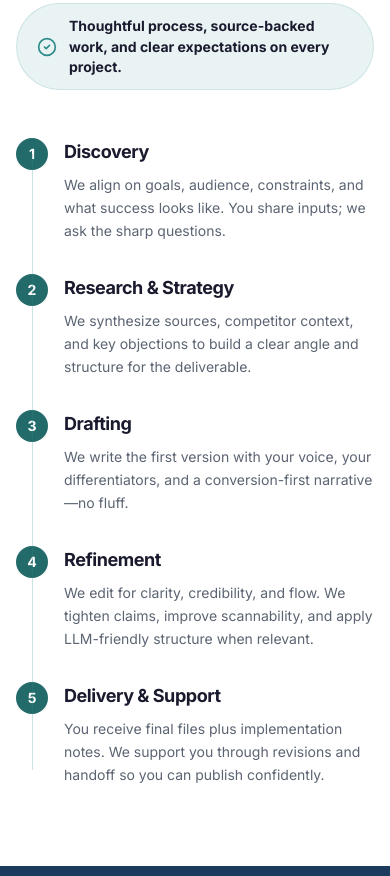
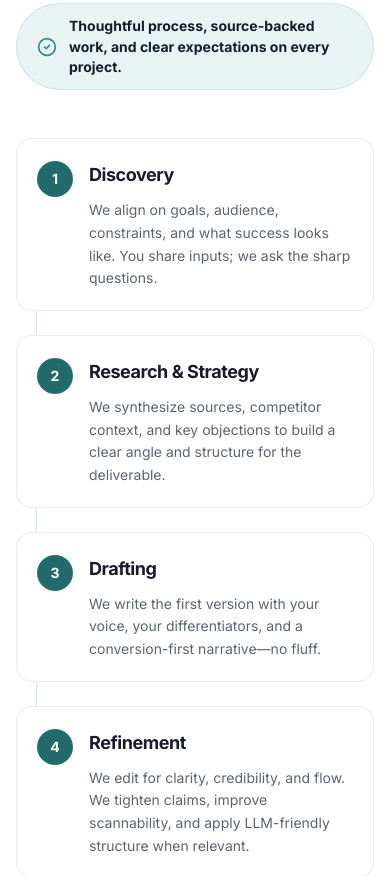
Before and after one commit to jasnez/virtuall-np, a Next.js app: page / in a window 390 px wide. Shown: the part 3820-4696 px from the top of the page. Built offline with nearby package versions, Linux system fonts and the light colour scheme; no server answers.

Commit message:
refine process steps into structured editorial system
Improve Why Work With Us process readability by introducing consistent step grouping, clearer hierarchy, and calmer visual separation so teams can follow the sequence quickly on desktop and mobile.

Made-with: Cursor

```diff
--- a/src/components/sections/TrustSection.tsx
+++ b/src/components/sections/TrustSection.tsx
@@ -44,9 +44,12 @@ export function TrustSection({ disableAnimation = false }: TrustSectionProps) {
             </div>
           </div>
 
-          <div className="relative pl-0 sm:pl-1">
-            <div className="absolute left-4 top-4 bottom-4 w-px bg-accent/25 pointer-events-none" aria-hidden />
-            <div className="space-y-8">
+          <div className="relative">
+            <div
+              className="absolute left-[1.28rem] top-6 bottom-6 w-px bg-accent/20 pointer-events-none"
+              aria-hidden
+            />
+            <div className="space-y-6 sm:space-y-7">
               {processSteps.map((step, index) => (
                 <AnimateIn
                   key={step.step}
@@ -55,19 +58,19 @@ export function TrustSection({ disableAnimation = false }: TrustSectionProps) {
                 >
                   <div
                     data-testid="process-step"
-                    className="flex items-start gap-4"
+                    className="relative flex items-start gap-4 rounded-2xl border border-gray-200/80 bg-white p-5 sm:p-6"
                   >
                     <div
                       data-testid="step-number"
-                      className="w-8 h-8 rounded-full bg-accent-dark text-white flex items-center justify-center text-sm font-bold shrink-0 flex-shrink-0"
+                      className="mt-0.5 flex h-9 w-9 shrink-0 items-center justify-center rounded-full border border-accent/25 bg-accent-dark text-sm font-bold text-white"
                     >
                       {step.step}
                     </div>
                     <div className="min-w-0 flex-1">
-                      <h3 className="text-lg font-semibold text-text-main tracking-tight">
+                      <h3 className="mt-0.5 text-lg font-semibold text-text-main tracking-tight sm:text-[1.125rem]">
                         {step.title}
                       </h3>
-                      <p className="mt-2 text-sm text-text-light leading-[1.62]">
+                      <p className="mt-2.5 text-sm text-text-light leading-[1.62] sm:mt-2">
                         {step.description}
                       </p>
                     </div>
```
